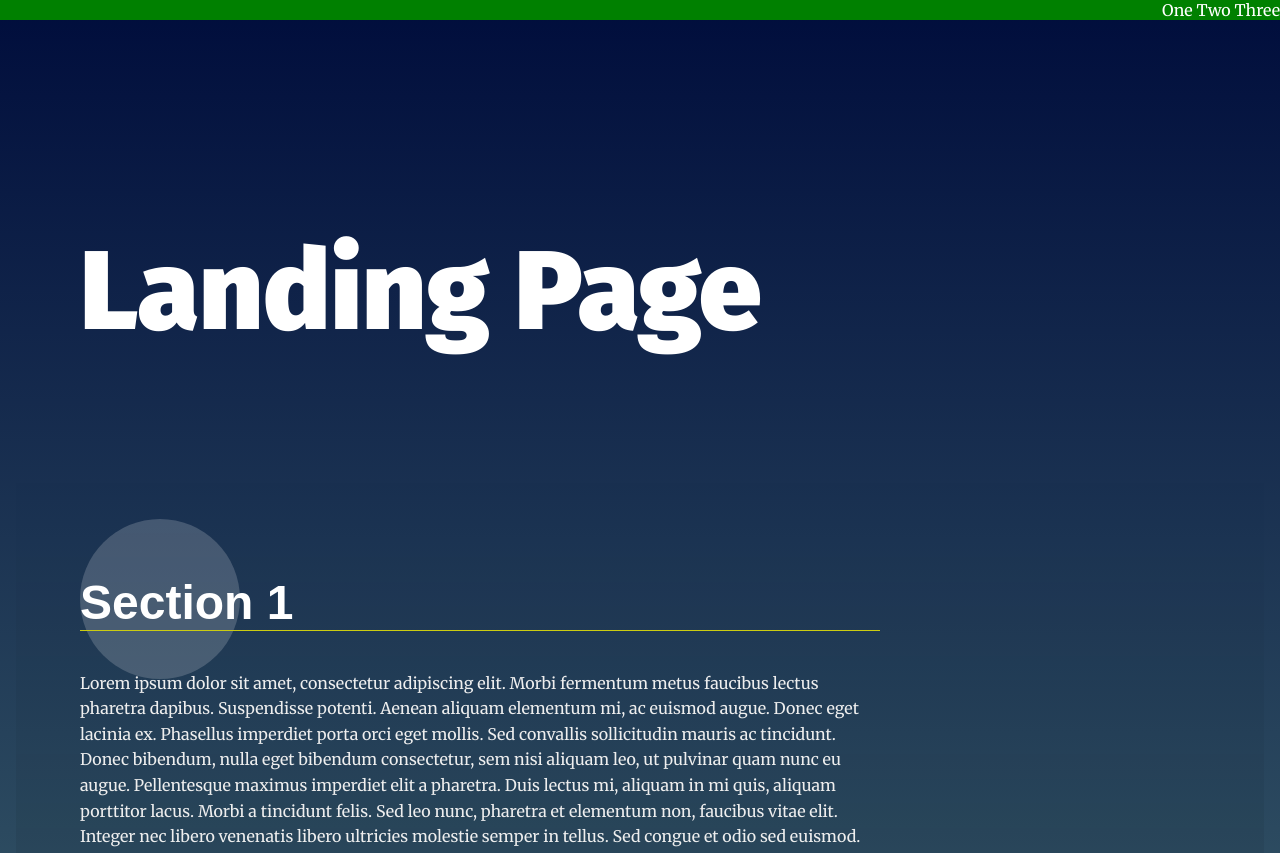
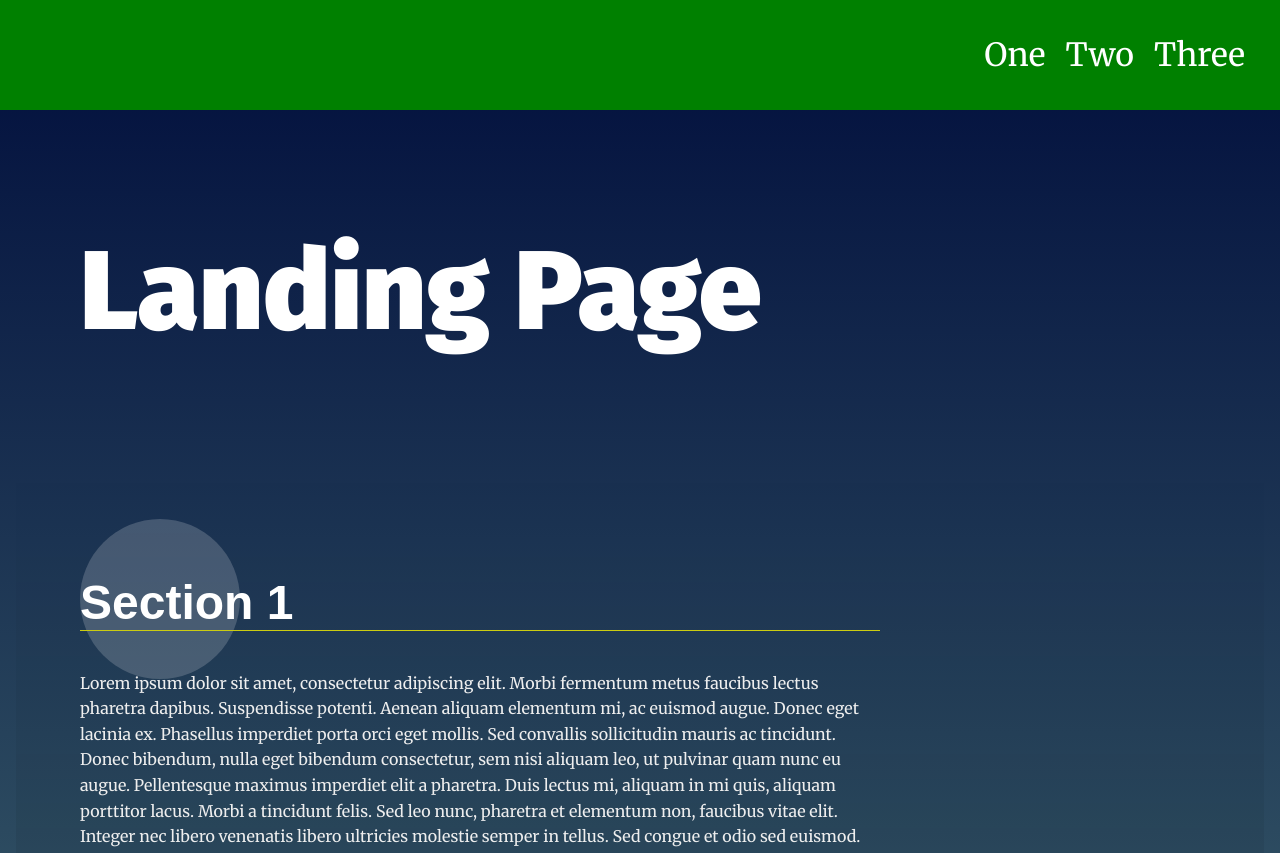
Before and after one commit to salymk/landing-page, a plain HTML site: page index.html in a window 1280 px wide. Shown: the top 853 px of the page. Drawn offline with Linux system fonts and the light colour scheme.

Commit message:
Added styles to menu items

```diff
--- a/css/style.css
+++ b/css/style.css
@@ -66,10 +66,14 @@ section {
 
 /* Navigation Styles*/
 .navbar__menu ul {
-  padding-left: 0;
   margin: 0;
   text-align: right;
   background: green;
+  padding: 25px;
+
+  display: flex;
+  flex-direction: row;
+  justify-content: flex-end;
 }
 
 .navbar__menu li {
@@ -88,6 +92,11 @@ section {
   background: #333;
   color: #fff;
   transition: ease 0.3s all;
+}
+
+.menu__items {
+  margin: 10px;
+  font-size: 2em;
 }
 
 /* Header Styles */
--- a/js/app.js
+++ b/js/app.js
@@ -21,14 +21,10 @@
 const navbarList = document.querySelector("#navbar__list");
 const li = document.createElement("li");
 
-// const sectionOne = li.textContent = "Section One";
-// const sectionTwo = li.textContent = "Section Two";
-// const sectionThree = li.textContent = "Section Three";
-
 const menuItems = `
-  <li>One</li>
-  <li>Two</li>
-  <li>Three</li>
+  <li class="menu__items">One</li>
+  <li class="menu__items">Two</li>
+  <li class="menu__items">Three</li>
 `;
 
 navbarList.innerHTML = menuItems;
```
